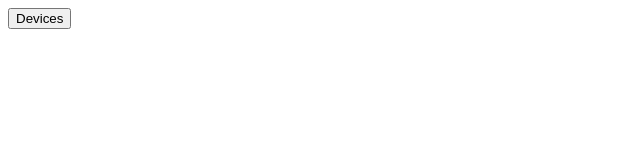
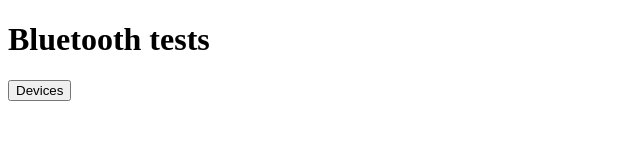
Before and after one commit to alexfarr/ble-tweaker, a plain HTML site: page index.html in a window 1280 px wide. Shown: the whole page, without its empty margins (0-640 px from the left). Drawn offline with Linux system fonts and the light colour scheme.

Commit message:
addd title

```diff
--- a/index.html
+++ b/index.html
@@ -6,6 +6,7 @@
     <meta name="description" content="">
   </head>
 <body>
+  <h1>Bluetooth tests</h1>
   <button id="ble-find">Devices</button>
 </body>
 <script type="text/javascript">
```
